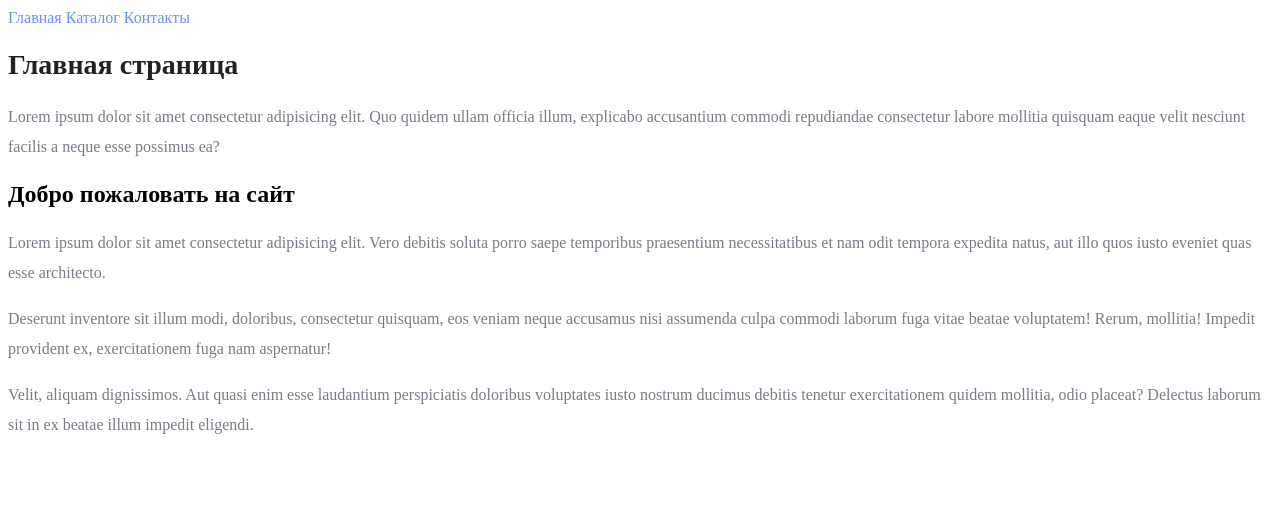
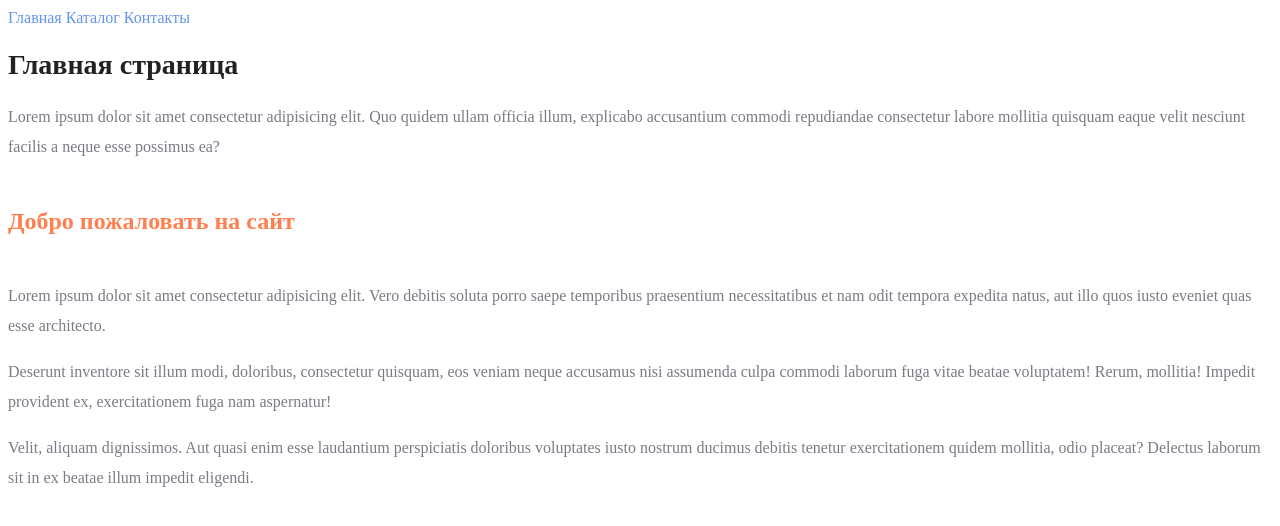
Before and after one commit to F4mpS/GEEKWEB, a plain HTML site: page LectureCSSHTML/1dz/index.html in a window 1280 px wide. Drawn offline with Linux system fonts and the light colour scheme.

Commit message:
add class="subtitle" in h2

```diff
--- a/LectureCSSHTML/1dz/index.html
+++ b/LectureCSSHTML/1dz/index.html
@@ -13,7 +13,7 @@
     <a class="menu-link" href="contacts/contacts.html">Контакты</a>
     <h1 class="caption" >Главная страница</h1>
     <p class="paragraph" >Lorem ipsum dolor sit amet consectetur adipisicing elit. Quo quidem ullam officia illum, explicabo accusantium commodi repudiandae consectetur labore mollitia quisquam eaque velit nesciunt facilis a neque esse possimus ea?</p>
-    <h2>Добро пожаловать на сайт</h2>
+    <h2 class="subtitle" >Добро пожаловать на сайт</h2>
     <p class="paragraph" >Lorem ipsum dolor sit amet consectetur adipisicing elit. Vero debitis soluta porro saepe temporibus praesentium necessitatibus et nam odit tempora expedita natus, aut illo quos iusto eveniet quas esse architecto.</p>
     <p class="paragraph" >Deserunt inventore sit illum modi, doloribus, consectetur quisquam, eos veniam neque accusamus nisi assumenda culpa commodi laborum fuga vitae beatae voluptatem! Rerum, mollitia! Impedit provident ex, exercitationem fuga nam aspernatur!</p>
     <p class="paragraph" >Velit, aliquam dignissimos. Aut quasi enim esse laudantium perspiciatis doloribus voluptates iusto nostrum ducimus debitis tenetur exercitationem quidem mollitia, odio placeat? Delectus laborum sit in ex beatae illum impedit eligendi.</p>
```
